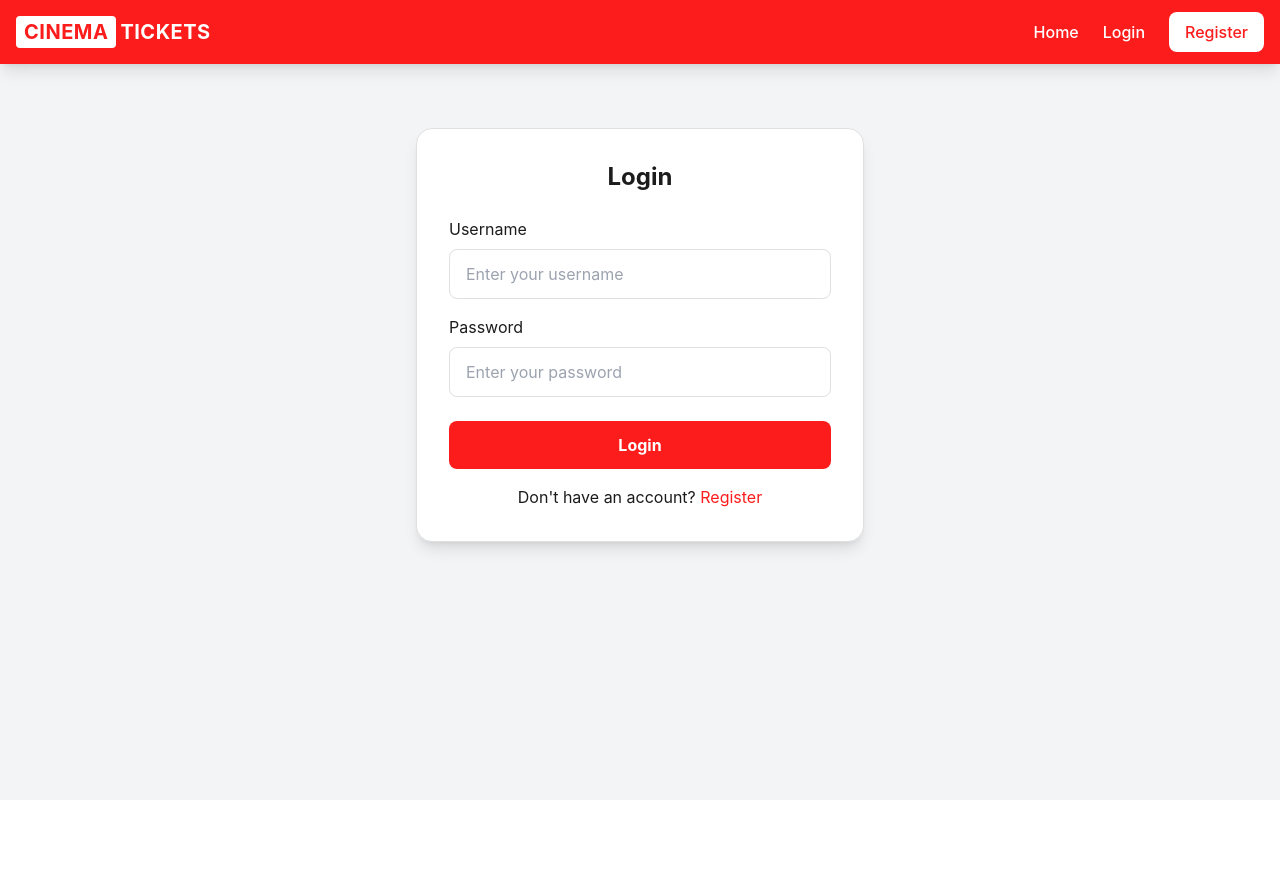
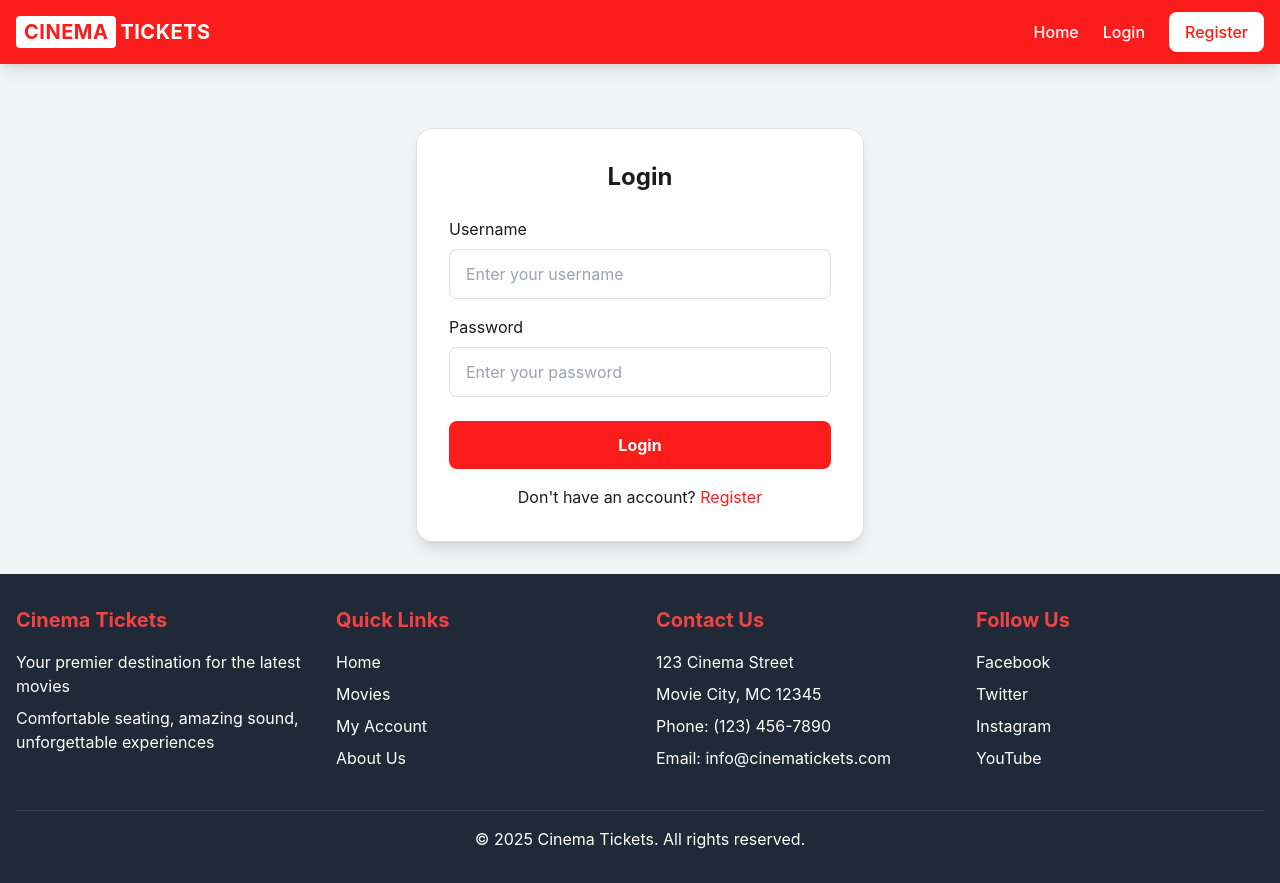
Before and after one commit to KIvan-byte/Cinema-site, a React (Create React App) app in the folder frontend/: page /login in a window 1280 px wide. Before the commit the page ends 800 px from the top, so only its background shows below. Built offline with nearby package versions, Linux system fonts and the light colour scheme.

Commit message:
Add Footer component and adjust layout for consistent footer positioning

```diff
--- a/frontend/src/App.js
+++ b/frontend/src/App.js
@@ -1,6 +1,7 @@
 import React from 'react';
 import { BrowserRouter as Router, Routes, Route, Navigate } from 'react-router-dom';
 import Navbar from './components/Navbar';
+import Footer from './components/Footer';
 import HomePage from './pages/HomePage';
 import MovieDetails from './pages/MovieDetails';
 import SeatSelection from './pages/SeatSelection';
@@ -16,9 +17,9 @@ const App = () => {
   return (
     <Router>
       <AuthProvider>
-        <div className="min-h-screen bg-gray-100">
+        <div className="min-h-screen bg-gray-100 flex flex-col">
           <Navbar />
-          <div className="container mx-auto px-4 py-8">
+          <div className="container mx-auto px-4 py-8 flex-grow">
             <Routes>
               <Route path="/" element={<HomePage />} />
               <Route path="/movie/:id" element={<MovieDetails />} />
@@ -58,6 +59,7 @@ const App = () => {
               />
             </Routes>
           </div>
+          <Footer />
         </div>
       </AuthProvider>
     </Router>
--- /dev/null
+++ b/frontend/src/components/Footer.js
@@ -0,0 +1,59 @@
+import React from 'react';
+import { Link } from 'react-router-dom';
+
+const Footer = () => {
+  const currentYear = new Date().getFullYear();
+
+  return (
+    <footer className="bg-gray-800 text-white mt-auto">
+      <div className="container mx-auto px-4 py-8">
+        <div className="grid grid-cols-1 md:grid-cols-2 lg:grid-cols-4 gap-8">
+          {/* Cinema Info */}
+          <div>
+            <h3 className="text-xl font-bold text-red-500 mb-4">Cinema Tickets</h3>
+            <p className="mb-2">Your premier destination for the latest movies</p>
+            <p className="mb-2">Comfortable seating, amazing sound, unforgettable experiences</p>
+          </div>
+
+          {/* Quick Links */}
+          <div>
+            <h3 className="text-xl font-bold text-red-500 mb-4">Quick Links</h3>
+            <ul>
+              <li className="mb-2"><Link to="/" className="hover:text-red-400">Home</Link></li>
+              <li className="mb-2"><Link to="/movies" className="hover:text-red-400">Movies</Link></li>
+              <li className="mb-2"><Link to="/profile" className="hover:text-red-400">My Account</Link></li>
+              <li className="mb-2"><Link to="/about" className="hover:text-red-400">About Us</Link></li>
+            </ul>
+          </div>
+
+          {/* Contact Info */}
+          <div>
+            <h3 className="text-xl font-bold text-red-500 mb-4">Contact Us</h3>
+            <p className="mb-2">123 Cinema Street</p>
+            <p className="mb-2">Movie City, MC 12345</p>
+            <p className="mb-2">Phone: (123) 456-7890</p>
+            <p className="mb-2">Email: info@cinematickets.com</p>
+          </div>
+
+          {/* Social Media */}
+          <div>
+            <h3 className="text-xl font-bold text-red-500 mb-4">Follow Us</h3>
+            <div className="flex flex-col space-y-2">
+              <a href="https://facebook.com" target="_blank" rel="noopener noreferrer" className="hover:text-red-400">Facebook</a>
+              <a href="https://twitter.com" target="_blank" rel="noopener noreferrer" className="hover:text-red-400">Twitter</a>
+              <a href="https://instagram.com" target="_blank" rel="noopener noreferrer" className="hover:text-red-400">Instagram</a>
+              <a href="https://youtube.com" target="_blank" rel="noopener noreferrer" className="hover:text-red-400">YouTube</a>
+            </div>
+          </div>
+        </div>
+
+        {/* Copyright */}
+        <div className="mt-8 pt-4 border-t border-gray-700 text-center">
+          <p>&copy; {currentYear} Cinema Tickets. All rights reserved.</p>
+        </div>
+      </div>
+    </footer>
+  );
+};
+
+export default Footer;
--- a/frontend/src/index.css
+++ b/frontend/src/index.css
@@ -9,9 +9,15 @@ body {
     sans-serif;
   -webkit-font-smoothing: antialiased;
   -moz-osx-font-smoothing: grayscale;
+  min-height: 100vh;
 }
 
 code {
   font-family: source-code-pro, Menlo, Monaco, Consolas, 'Courier New',
     monospace;
 }
+
+/* Make sure the app takes up full height for footer positioning */
+html, body, #root {
+  height: 100%;
+}
```
